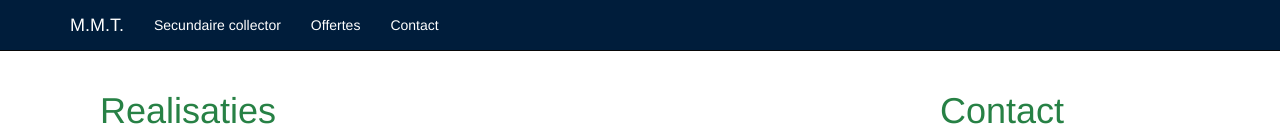
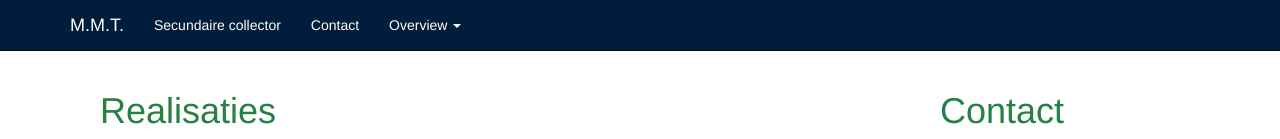
Before and after one commit to fredericwatteyne/mmt-offerte-app, an Angular app: page / in a window 1280 px wide. Shown: the top 139 px of the page. Built offline with nearby package versions, Linux system fonts and the light colour scheme.

Commit message:
Move overview items to dropdown menu

```diff
--- a/src/app/app.component.html
+++ b/src/app/app.component.html
@@ -6,8 +6,14 @@
         <div class="collapse navbar-collapse" id="bs-example-navbar-collapse-1">
             <ul class="nav navbar-nav">
                 <li><a routerLink="/secundaire-collector-offerte">Secundaire collector</a></li>
-                <li><a routerLink="/offertes">Offertes</a></li>
                 <li><a routerLink="/contact">Contact</a></li>
+                <li class="dropdown">
+                    <a class="dropdown-toggle" data-toggle="dropdown" href="#">Overview
+                    <span class="caret"></span></a>
+                    <ul class="dropdown-menu">
+                        <li><a routerLink="/offertes">Offertes</a></li>
+                    </ul>
+                </li>
             </ul>
         </div>
     </div>
```
Also changed, not shown: 3 other files (tests, documents, lock files or other folders).
